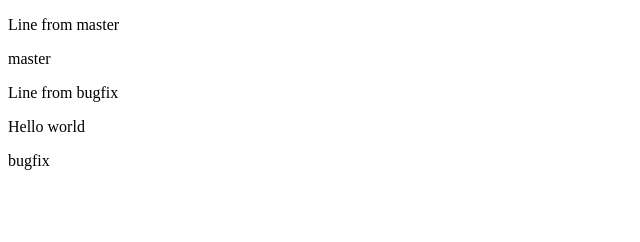
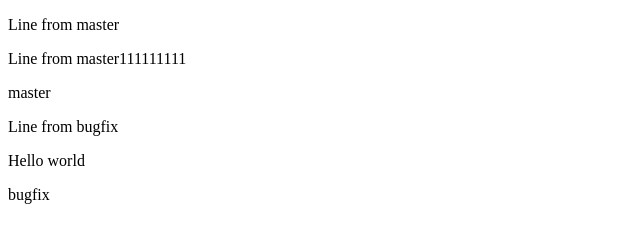
Before and after one commit to OleksiyDem/test_6lesson, a plain HTML site: page index.html in a window 1280 px wide. Shown: the whole page, without its empty margins (0-640 px from the left). Drawn offline with Linux system fonts and the light colour scheme.

```diff
--- a/index.html
+++ b/index.html
@@ -1,14 +1,17 @@
-
 <!doctype html>
 <html>
+
 <head>
   <title>Git</title>
 </head>
+
 <body>
   <p>Line from master</p>
+  <p>Line from master111111111</p>
   master
   <p>Line from bugfix</p>
   <p>Hello world</p>
   bugfix
 </body>
+
 </html>
```
Lines whose indentation alone changed are shown as unchanged.
